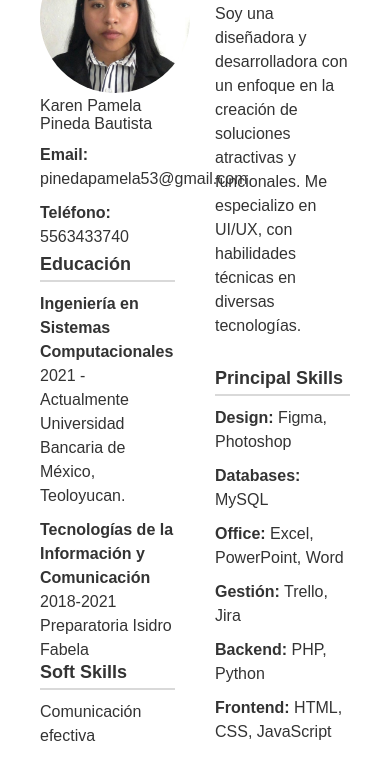
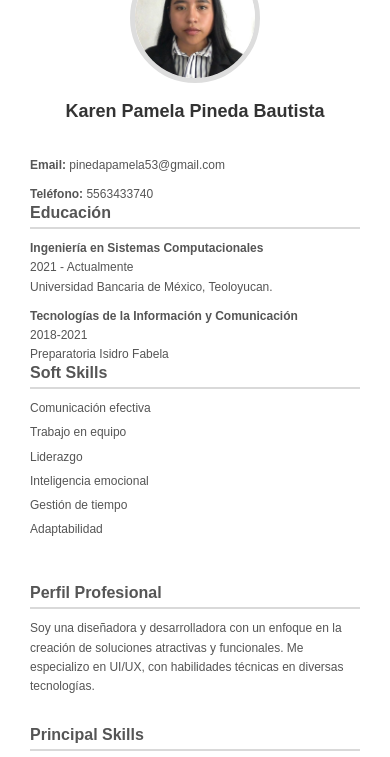
Before and after one commit to krpi1/Git, a plain HTML site: page index.html in a window 390 px wide. Shown: the part 117-874 px from the top of the page. Drawn offline with Linux system fonts and the light colour scheme.

Commit message:
modificacion de a css

```diff
--- a/styles.css
+++ b/styles.css
@@ -5,82 +5,116 @@
 }
 
 body {
-    font-family: Arial, sans-serif;
-    background-color: #f9f9f9;
+    font-family: 'Poppins', sans-serif;
+    background-color: #f1f1f1;
     color: #333;
 }
 
 .container {
     display: flex;
     flex-direction: row;
-    max-width: 1200px;
-    margin: 20px auto;
+    max-width: 900px;
+    margin: 40px auto;
     padding: 20px;
     background-color: white;
     border-radius: 10px;
-    box-shadow: 0px 0px 20px rgba(0, 0, 0, 0.1);
 }
 
 .left-column, .right-column {
     width: 50%;
-    padding: 20px;
+    padding: 70px;
 }
 
-.profile-picture {
+.hello-section {
+    display: flex;
+    align-items: center;
+    justify-content: space-between;
+    flex-direction: column;
     text-align: center;
 }
 
+.hello-section p {
+    font-size: 29px;
+    font-weight: bold;
+    margin-bottom: 20px;
+    color: #333;
+}
+
 .profile-picture img {
-    width: 150px;
-    height: 150px;
+    width: 180px;
+    height: 180px;
     border-radius: 50%;
     object-fit: cover;
-}
-
-h2 {
-    font-size: 24px;
-    text-align: center;
-    margin-top: 15px;
-}
-
-.profile-description {
-    font-size: 14px;
-    margin: 20px 0;
-    text-align: center;
+    border: 5px solid #ddd;
 }
 
 h3 {
-    font-size: 18px;
+    font-size: 20px;
     margin-bottom: 10px;
+    color: #555;
+    border-bottom: 2px solid #d9d9d9;
+    padding-bottom: 5px;
+}
+
+p, ul {
+    font-size: 14px;
+    margin-top: 10px;
+    line-height: 1.6;
+    color: #555;
 }
 
 ul {
     list-style: none;
-    margin-bottom: 20px;
 }
 
 ul li {
     margin-bottom: 5px;
 }
 
-.skills p {
-    margin-bottom: 10px;
-}
-
-.contact p {
-    margin-bottom: 5px;
-}
-
-.left-column, .right-column section {
+.right-column section {
     margin-bottom: 30px;
 }
 
-.container section h3 {
-    border-bottom: 2px solid #d9d9d9;
-    padding-bottom: 5px;
+
+@media (max-width: 768px) {
+    .container {
+        flex-direction: column;
+        padding: 10px;
+    }
+
+    .left-column, .right-column {
+        width: 100%;
+        padding: 20px;
+    }
+
+    .hello-section p {
+        font-size: 22px;
+    }
+
+    h3 {
+        font-size: 18px;
+    }
+
+    p, ul {
+        font-size: 13px;
+    }
 }
 
-.container section p, ul {
-    margin-top: 10px;
-    line-height: 1.5;
+@media (max-width: 480px) {
+    .hello-section p {
+        font-size: 18px;
+    }
+
+    .profile-picture img {
+        width: 130px;
+        height: 130px;
+    }
+
+    h3 {
+        font-size: 16px;
+    }
+
+    p, ul {
+        font-size: 12px;
+    }
 }
```
